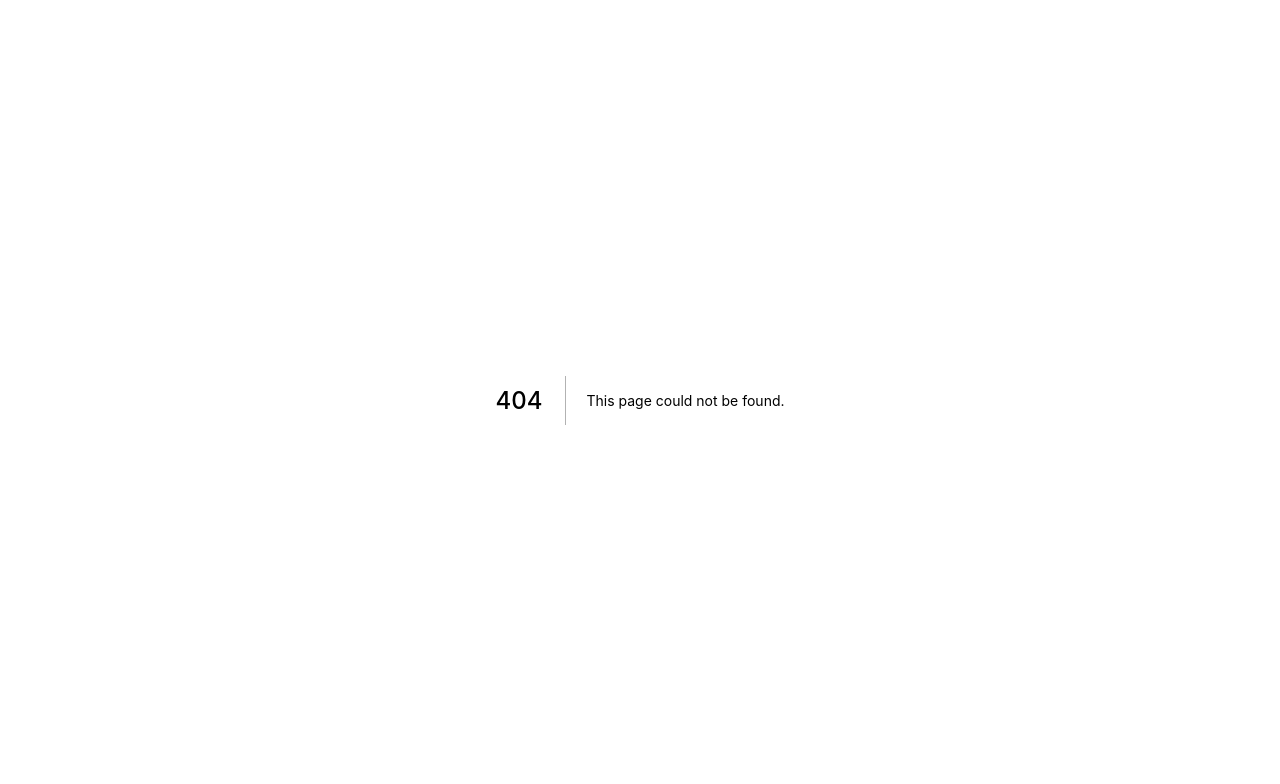
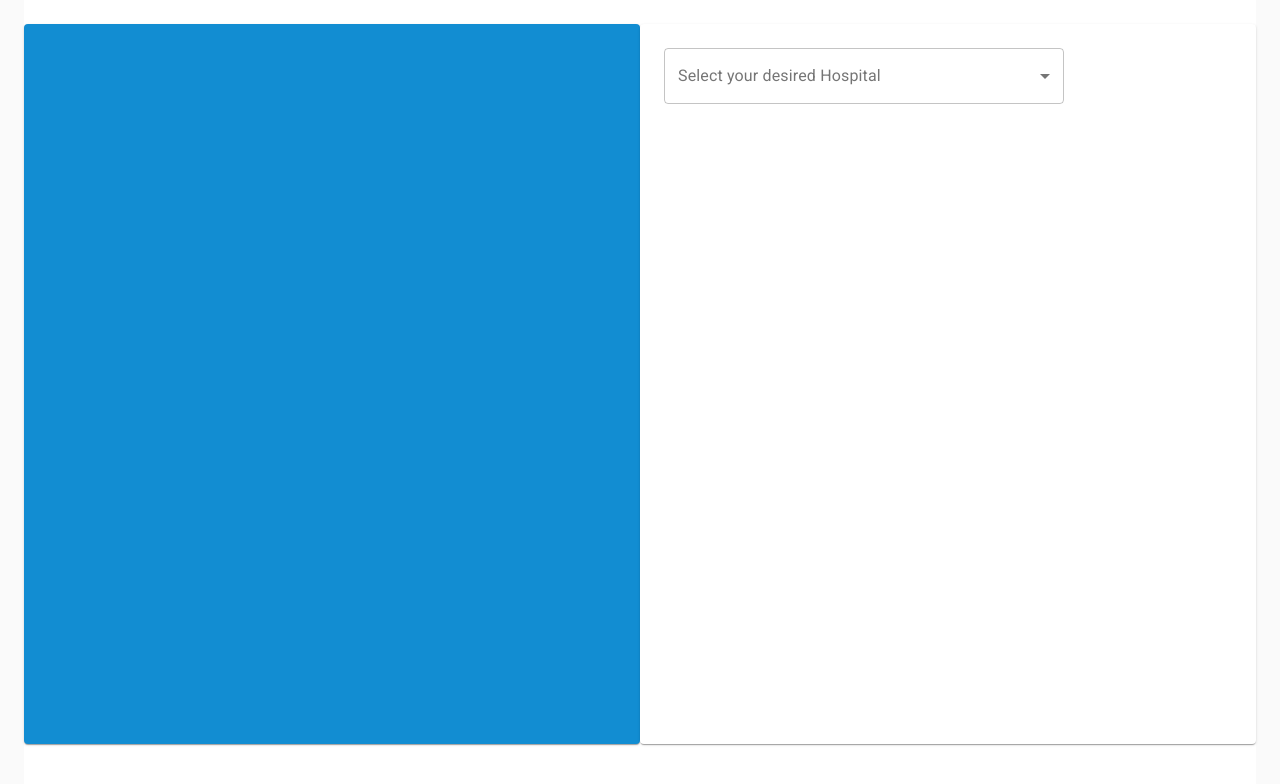
Before and after one commit to lhmisho/auth-kit, a Next.js app: page /apointment in a window 1280 px wide. Before the commit this address had no page. Shown: the top 784 px of the page. Built offline with nearby package versions, Linux system fonts and the light colour scheme.

Commit message:
apointment form

```diff
--- /dev/null
+++ b/pages/apointment.jsx
@@ -0,0 +1,80 @@
+import React, { useState, useEffect } from 'react'
+import CssBaseline from '@material-ui/core/CssBaseline';
+import Typography from '@material-ui/core/Typography';
+import Container from '@material-ui/core/Container';
+import Box from '@material-ui/core/Box'
+import { makeStyles } from '@material-ui/core/styles'
+import Grid from '@material-ui/core/Grid'
+import Paper from '@material-ui/core/Paper';
+import InputLabel from '@material-ui/core/InputLabel';
+import MenuItem from '@material-ui/core/MenuItem';
+import FormHelperText from '@material-ui/core/FormHelperText';
+import FormControl from '@material-ui/core/FormControl';
+import Select from '@material-ui/core/Select';
+
+const useStyles = makeStyles(theme => ({
+    root: {
+        flexGrow: 1,
+    },
+    paper: {
+        padding: theme.spacing(2),
+        // textAlign: 'center',
+        marginTop: theme.spacing(3),
+        color: theme.palette.text.secondary,
+    },
+    formControl: {
+        margin: theme.spacing(1),
+        minWidth: 400,
+    },
+    selectEmpty: {
+        marginTop: theme.spacing(2),
+    },
+}));
+
+const Root = () => {
+    const classes = useStyles();
+    const [age, setAge] = React.useState('');
+
+    const inputLabel = React.useRef(null);
+    const [labelWidth, setLabelWidth] = React.useState(0);
+
+    const handleChange = event => {
+        setAge(event.target.value);
+    };
+    return (
+        <React.Fragment>
+            <CssBaseline />
+            <Container fixed>
+                {/* <Typography component="div" style={{ backgroundColor: '#cfe8fc', height: '100vh' }} /> */}
+                <Grid container spacing={0}>
+                    <Grid item xs={6} style={{ backgroundColor: '#fff', height: '100vh' }}>
+                        <Paper className={classes.paper} style={{ backgroundColor: '#128DD2', height: '90vh' }}>
+
+                        </Paper>
+                    </Grid>
+                    <Grid item xs={6} style={{ backgroundColor: '#fff', height: '100vh' }}>
+                        <Paper className={classes.paper} style={{ height: '90vh' }}>
+                            <form>
+                                <FormControl variant="outlined" className={classes.formControl}>
+                                    <InputLabel id="demo-simple-select-label">Select your desired Hospital</InputLabel>
+                                    <Select
+                                        labelId="demo-simple-select-label"
+                                        id="demo-simple-select"
+                                        value={age}
+                                        onChange={handleChange}
+                                    >
+                                        <MenuItem value={10} selected>Apollo Hospitals, Visakhapatnam</MenuItem>
+                                        <MenuItem value={20}>Government Hospital For Mental Care</MenuItem>
+                                        <MenuItem value={30}>Government Regional Eye Hospital</MenuItem>
+                                    </Select>
+                                </FormControl>
+                            </form>
+                        </Paper>
+                    </Grid>
+                </Grid>
+            </Container>
+        </React.Fragment>
+    )
+}
+
+export default Root
```
